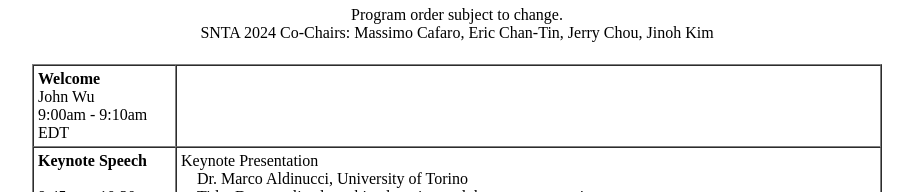
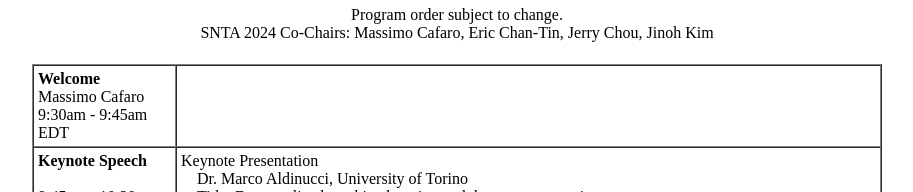
Before and after one commit to sntaworkshop/2024, a plain HTML site: page index.html in a window 1280 px wide. Shown: the part 306-498 px from the top of the page, without its empty margins (183-1096 px from the left). Drawn offline with Linux system fonts and the light colour scheme.

Commit message:
Update index.html
update program

```diff
--- a/index.html
+++ b/index.html
@@ -78,8 +78,8 @@
 <tr>
   <td width=133 valign=top>
   <p class=MsoNormal><b>Welcome</b><br>
-	  John Wu
-<br>9:00am - 9:10am EDT
+	  Massimo Cafaro
+<br>9:30am - 9:45am EDT
   </p>
   </td>
   <td valign=top>
```
